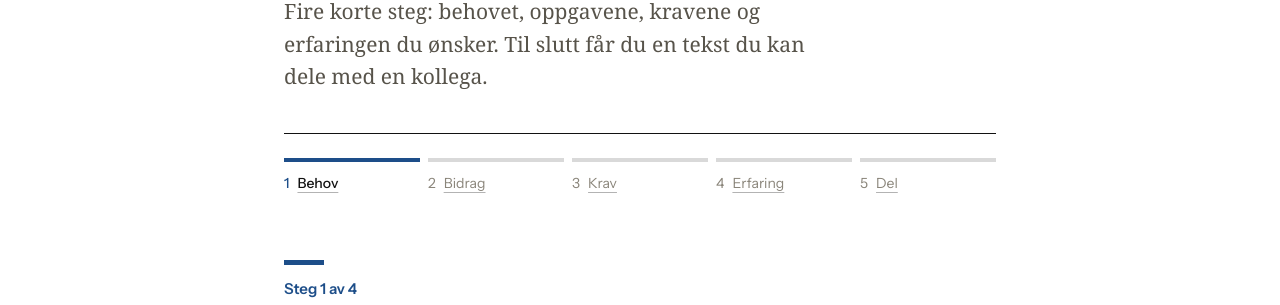
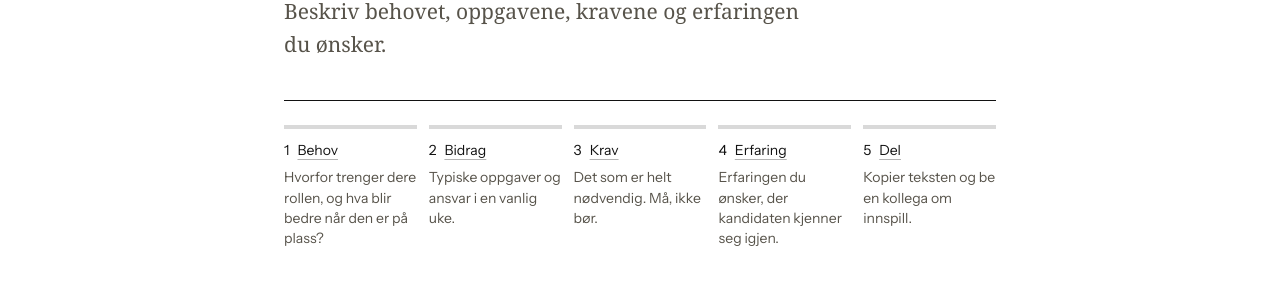
Before and after one commit to vegardiglebek-wq/rekruttering, a plain HTML site: page index.html in a window 1280 px wide. Shown: the part 192-497 px from the top of the page. Drawn offline with Linux system fonts and the light colour scheme; a web font is replaced by a local one.

Commit message:
Add files via upload

```diff
--- a/index.html
+++ b/index.html
@@ -36,12 +36,16 @@ h3{margin:0;font-weight:400;font-size:21px;line-height:1.3;color:var(--ink-0)}
 .g8{gap:8px}.g12{gap:12px}.g16{gap:16px}.g20{gap:20px}.g28{gap:28px}
 p{margin:0}
 .muted{color:var(--ink-2)}
-nav.progress ol{list-style:none;margin:0;padding:24px 0 0;display:grid;grid-template-columns:repeat(5,minmax(0,1fr));gap:8px}
-nav.progress button{width:100%;min-height:44px;background:transparent;border:0;border-top:4px solid var(--line-1);border-radius:0;cursor:pointer;text-align:left;display:flex;align-items:baseline;gap:8px;padding:12px 0;font-family:var(--sans);font-size:14px;color:var(--ink-3)}
+nav.progress ol{list-style:none;margin:0;padding:24px 0 0;display:grid;grid-template-columns:repeat(auto-fit,minmax(128px,1fr));gap:8px 12px}
+nav.progress button{width:100%;min-height:44px;background:transparent;border:0;border-top:4px solid var(--line-1);border-radius:0;cursor:pointer;text-align:left;display:flex;flex-direction:column;align-items:flex-start;gap:8px;padding:12px 0;font-family:var(--sans);font-size:14px;color:var(--ink-3)}
 nav.progress button .lbl{text-decoration:underline;text-decoration-color:var(--line-2);text-underline-offset:4px}
 nav.progress button.done{border-top-color:var(--ink-3);color:var(--ink-2)}
 nav.progress button.active{border-top-color:var(--accent);color:var(--ink-0);font-weight:500}
 nav.progress button.active .num{color:var(--accent)}
+nav.progress .row{display:flex;align-items:baseline;gap:8px}
+nav.progress .desc{font-size:14px;font-weight:400;line-height:1.45;color:var(--ink-2)}
+nav.progress.overview button{color:var(--ink-0)}
+.overviewsec{border-top:1px solid var(--line-1);padding-top:40px}
 nav.progress button:focus-visible{outline:none;box-shadow:var(--focus-ring)}
 main{padding:56px 0 0}
 .tips{background:var(--surface-sunken);border-radius:4px;padding:20px 24px}
@@ -80,7 +84,6 @@ input[type=text]:focus,textarea:focus{border-color:var(--accent);box-shadow:var(
 .msgbox p.pre{font-size:16px;line-height:1.6}
 footer.site{margin:96px 0 0;padding:24px 0 96px;border-top:1px solid var(--ink-0);display:flex;flex-wrap:wrap;gap:16px;justify-content:space-between;font-family:var(--sans);font-size:14px;color:var(--ink-2)}
 .restart{border-top:1px solid var(--line-1);padding-top:24px}
-@media (max-width:560px){nav.progress button{font-size:12px;gap:4px}}
 @media (prefers-reduced-motion:reduce){*{transition:none!important}}
 </style>
 </head>
@@ -90,7 +93,7 @@ footer.site{margin:96px 0 0;padding:24px 0 96px;border-top:1px solid var(--ink-0
   <header class="site">
     <p class="kicker">Rekruttering | Kravprofil | <a href="om.html">Om</a></p>
     <h1>Hvem leter du etter?</h1>
-    <p class="lead">Fire korte steg: behovet, oppgavene, kravene og erfaringen du ønsker. Til slutt får du en tekst du kan dele med en kollega.</p>
+    <p class="lead">Beskriv behovet, oppgavene, kravene og erfaringen du ønsker.</p>
   </header>
   <nav class="progress" aria-label="Fremdrift"><ol id="progress"></ol></nav>
   <main id="app"></main>
@@ -152,7 +155,8 @@ footer.site{margin:96px 0 0;padding:24px 0 96px;border-top:1px solid var(--ink-0
   ];
 
   function blank() { return { behov: '', bidrag: '', krav: '', erfaring: '' }; }
-  var st = { step: 0, tittel: '', overskrift: '', values: blank(), extras: blank() };
+  var st = { step: -1, tittel: '', overskrift: '', values: blank(), extras: blank() };
+  var DESCS = ['Hvorfor trenger dere rollen, og hva blir bedre når den er på plass?', 'Typiske oppgaver og ansvar i en vanlig uke.', 'Det som er helt nødvendig. Må, ikke bør.', 'Erfaringen du ønsker, der kandidaten kjenner seg igjen.', 'Kopier teksten og be en kollega om innspill.'];
 
   var app = document.getElementById('app');
   var progress = document.getElementById('progress');
@@ -169,14 +173,17 @@ footer.site{margin:96px 0 0;padding:24px 0 96px;border-top:1px solid var(--ink-0
   }
   function erfaringText(s) { return 'Vi ser etter deg som har ' + clean(s).replace(/^\s*(…|\.\.\.)\s*/, ''); }
 
-  function secIndex() { return Math.min(Math.floor(st.step / 2), 3); }
+  function secIndex() { return Math.max(0, Math.min(Math.floor(st.step / 2), 3)); }
+  function isOverview() { return st.step < 0; }
   function isDone() { return st.step >= 8; }
 
   function go(step) { st.step = step; render(); window.scrollTo({ top: 0 }); }
 
   /* ---------- progress ---------- */
   function renderProgress() {
-    var stageIdx = isDone() ? 4 : secIndex();
+    var ov = isOverview();
+    var stageIdx = ov ? -1 : (isDone() ? 4 : secIndex());
+    progress.parentNode.classList.toggle('overview', ov);
     var labels = SECTIONS.map(function (s) { return s.stage; }).concat(['Del']);
     progress.innerHTML = labels.map(function (label, i) {
       var active = i === stageIdx;
@@ -184,7 +191,8 @@ footer.site{margin:96px 0 0;padding:24px 0 96px;border-top:1px solid var(--ink-0
       var cls = active ? 'active' : (done ? 'done' : '');
       return '<li style="display:flex"><button type="button" class="' + cls + '" data-stage="' + i + '"' +
         (active ? ' aria-current="step"' : '') + ' aria-label="Gå til steg ' + (i + 1) + ': ' + label + '">' +
-        '<span class="num">' + (i + 1) + '</span><span class="lbl">' + label + '</span></button></li>';
+        '<span class="row"><span class="num">' + (i + 1) + '</span><span class="lbl">' + label + '</span></span>' +
+        (ov ? '<span class="desc">' + DESCS[i] + '</span>' : '') + '</button></li>';
     }).join('');
   }
   progress.addEventListener('click', function (e) {
@@ -310,12 +318,23 @@ footer.site{margin:96px 0 0;padding:24px 0 96px;border-top:1px solid var(--ink-0
     '</section>';
   }
 
+  function overviewStep() {
+    return '<section class="stack g28 overviewsec">' +
+      '<div class="stack g12"><span class="bar" aria-hidden="true"></span><p class="kicker">Slik fungerer guiden</p>' +
+      '<h2>Fra behov til ferdig stillingsannonse</h2>' +
+      '<p style="max-width:60ch">Gå gjennom stegene i rekkefølge, eller velg det steget du vil se på. Du kan hoppe over felt og komme tilbake senere.</p></div>' +
+      '<div class="actions"><button type="button" class="btn btn-primary" data-act="start">Start med steg 1: Behov</button></div>' +
+    '</section>';
+  }
+
   function render() {
     renderProgress();
     var idx = secIndex(), sec = SECTIONS[idx];
-    if (isDone()) app.innerHTML = doneStep();
-    else if (st.step % 2 === 0) app.innerHTML = inputStep(sec);
-    else app.innerHTML = confirmStep(sec, idx);
+    var back = '<div style="margin:-24px 0 24px"><button type="button" class="btn btn-link" data-act="overview">Vis oversikten</button></div>';
+    if (isOverview()) app.innerHTML = overviewStep();
+    else if (isDone()) app.innerHTML = back + doneStep();
+    else if (st.step % 2 === 0) app.innerHTML = back + inputStep(sec);
+    else app.innerHTML = back + confirmStep(sec, idx);
     // set field values safely (not via HTML)
     app.querySelectorAll('[data-bind]').forEach(function (el) {
       var b = el.getAttribute('data-bind');
@@ -361,7 +380,9 @@ footer.site{margin:96px 0 0;padding:24px 0 96px;border-top:1px solid var(--ink-0
     var b = e.target.closest('[data-act]');
     if (!b) return;
     var act = b.getAttribute('data-act'), sec = SECTIONS[secIndex()];
-    if (act === 'next') go(st.step + 1);
+    if (act === 'start') go(0);
+    else if (act === 'overview') go(-1);
+    else if (act === 'next') go(st.step + 1);
     else if (act === 'back') go(Math.max(0, st.step - 1));
     else if (act === 'confirm') {
       var extra = st.extras[sec.key].trim();
@@ -373,7 +394,7 @@ footer.site{margin:96px 0 0;padding:24px 0 96px;border-top:1px solid var(--ink-0
     }
     else if (act === 'edit') go(7);
     else if (act === 'copy') copyText();
-    else if (act === 'reset') { st = { step: 0, tittel: '', overskrift: '', values: blank(), extras: blank() }; go(0); }
+    else if (act === 'reset') { st = { step: -1, tittel: '', overskrift: '', values: blank(), extras: blank() }; go(-1); }
   });
 
   render();
```
